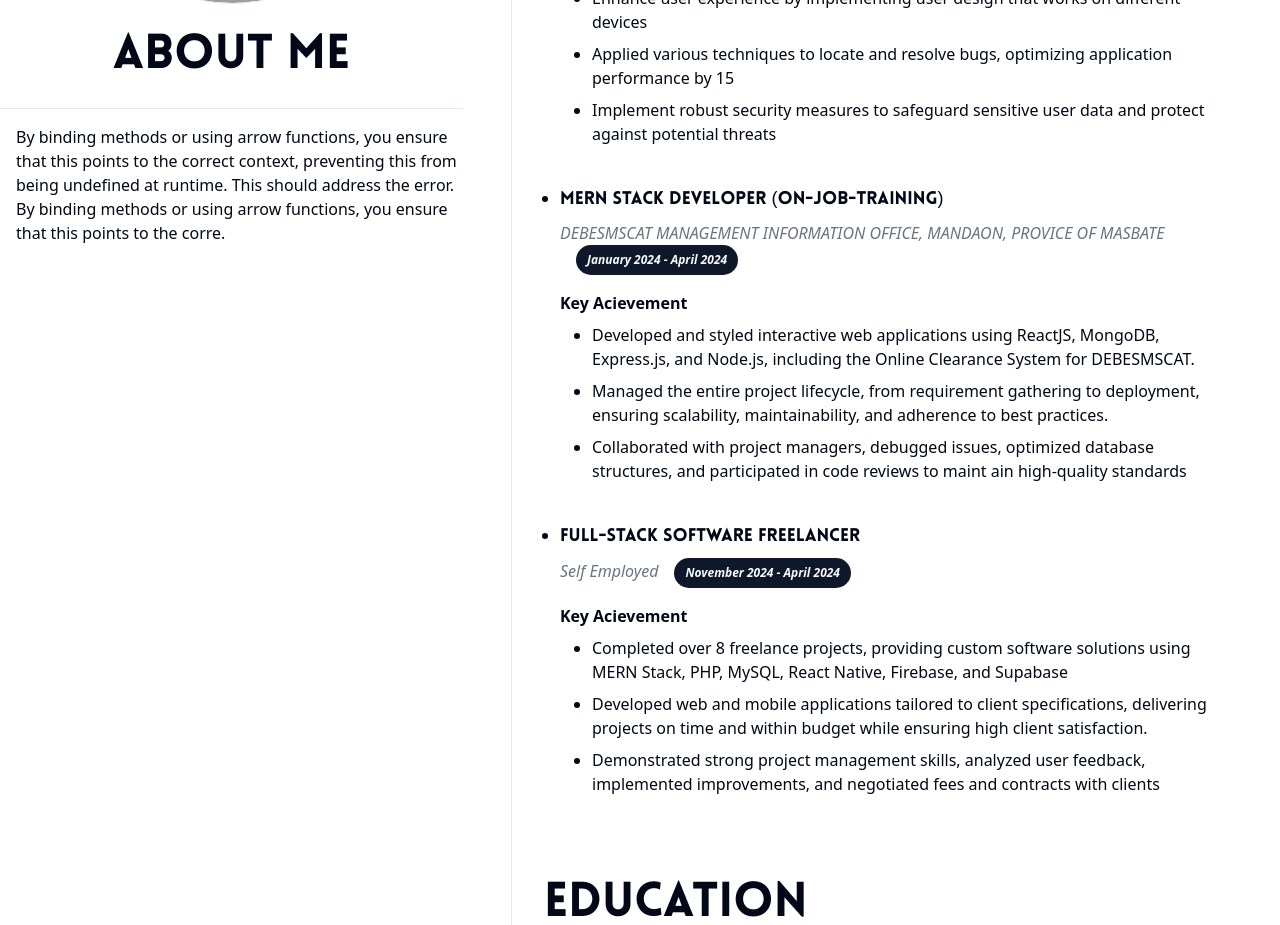
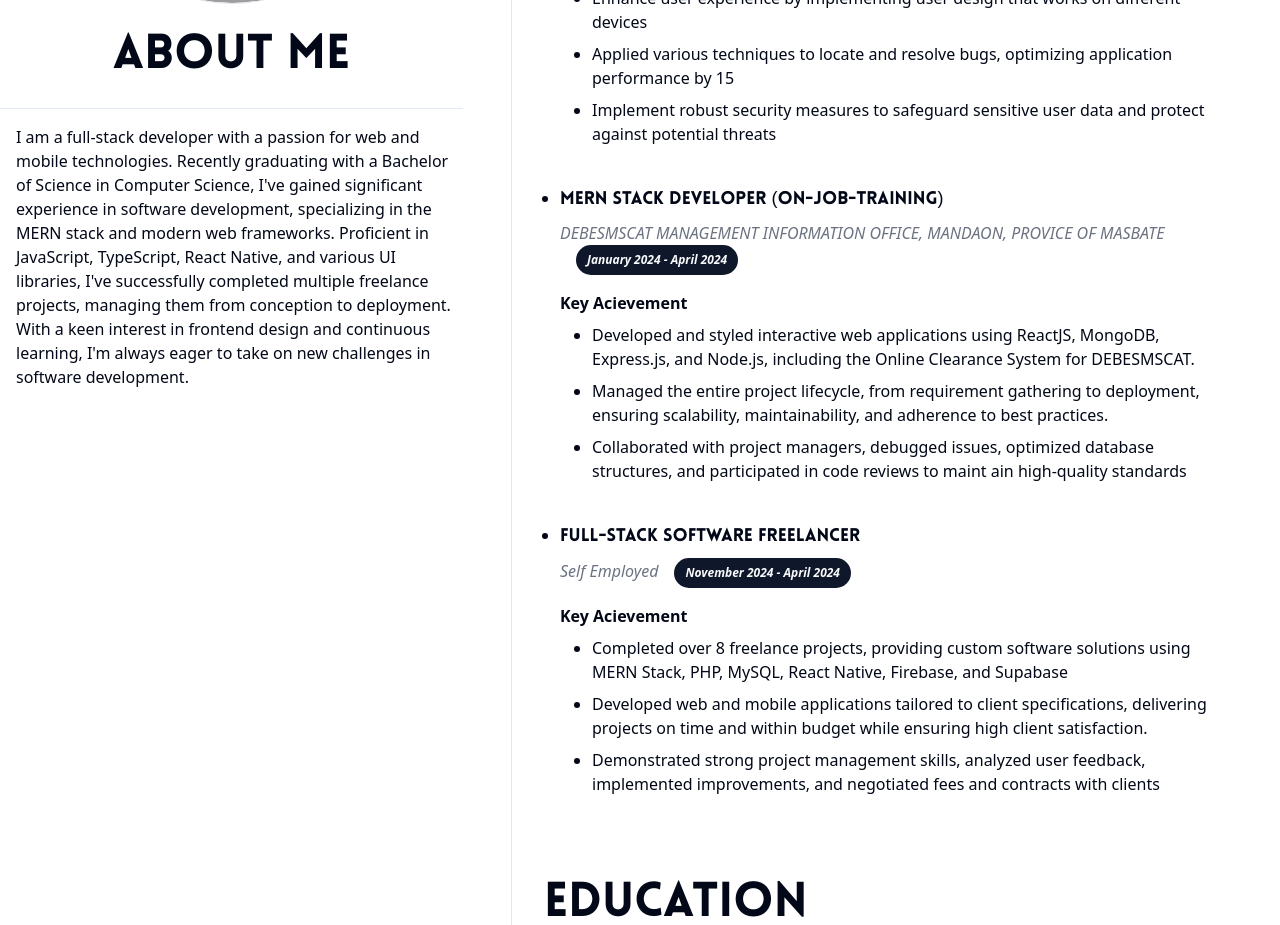
Before and after one commit to Criztiandev/PORTFOLIO-MAIN, a React (Vite) app: page / in a window 1280 px wide. Shown: the part 2160-3085 px from the top of the page. Built offline with nearby package versions, Linux system fonts and the light colour scheme; grey boxes are pictures that could not be loaded.

Commit message:
Added about me in paragraph

```diff
--- a/src/feature/static/views/AboutSection.tsx
+++ b/src/feature/static/views/AboutSection.tsx
@@ -20,12 +20,17 @@ const AboutSection = () => {
             </div>
             <h2 className="text-[48px] font-lovelo">About me</h2>
             <Separator />
-            <p className="pl-4">
-              By binding methods or using arrow functions, you ensure that this
-              points to the correct context, preventing this from being
-              undefined at runtime. This should address the error. By binding
-              methods or using arrow functions, you ensure that this points to
-              the corre.
+            <p className="pl-4 ">
+              I am a full-stack developer with a passion for web and mobile
+              technologies. Recently graduating with a Bachelor of Science in
+              Computer Science, I've gained significant experience in software
+              development, specializing in the MERN stack and modern web
+              frameworks. Proficient in JavaScript, TypeScript, React Native,
+              and various UI libraries, I've successfully completed multiple
+              freelance projects, managing them from conception to deployment.
+              With a keen interest in frontend design and continuous learning,
+              I'm always eager to take on new challenges in software
+              development.
             </p>
           </div>
         </Wrapper>
```
